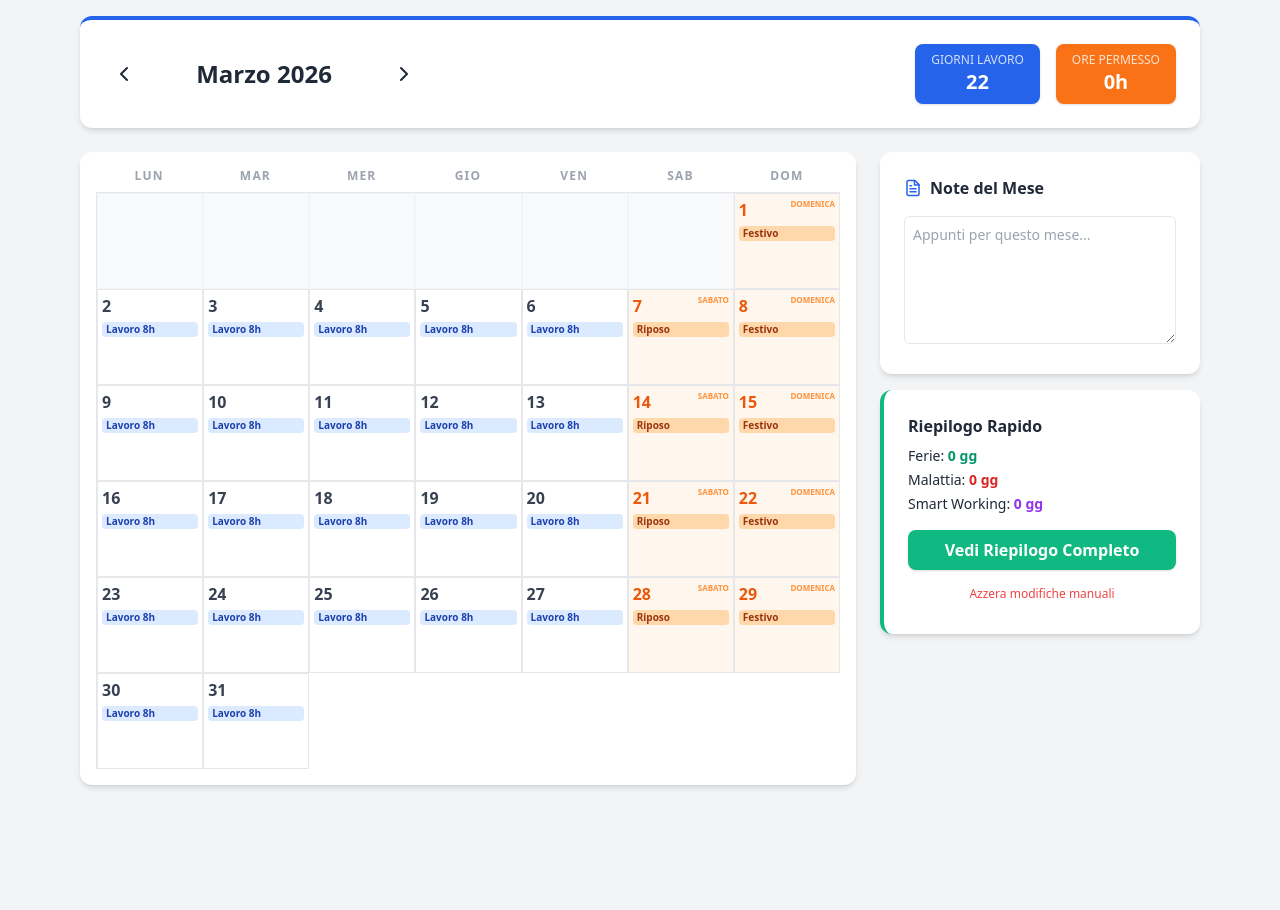
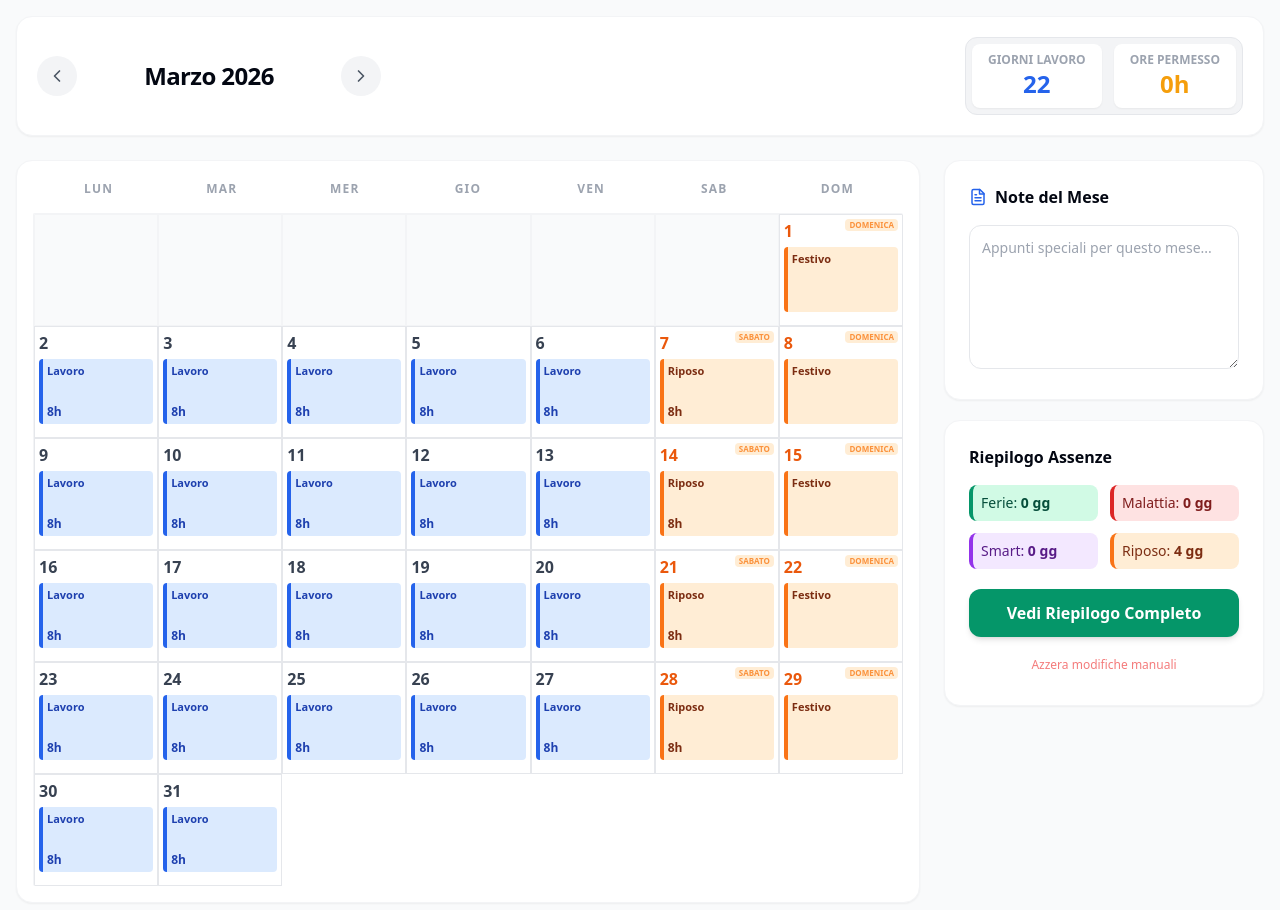
Before and after one commit to Aktarus72/orario-di-lavoro, a React (Create React App) app: page / in a window 1280 px wide. Shown: the top 910 px of the page. Before the commit the page ends 801 px from the top, so only its background shows below. Built offline with nearby package versions, Linux system fonts and the light colour scheme.

Commit message:
Enhance WorkCalendar with shift types and styles

```diff
--- a/src/App.js
+++ b/src/App.js
@@ -1,31 +1,36 @@
 import React, { useState, useEffect } from 'react';
-import { ChevronLeft, ChevronRight, Save, Trash2, FileText, Plus } from 'lucide-react';
+import { ChevronLeft, ChevronRight, Save, Trash2, FileText, Plus, X } from 'lucide-react';
 
 const WorkCalendar = () => {
   const [currentDate, setCurrentDate] = useState(new Date());
   const [workData, setWorkData] = useState({});
   const [selectedDay, setSelectedDay] = useState(null);
   const [monthNotes, setMonthNotes] = useState("");
+  const [showAddType, setShowAddType] = useState(false);
+  const [newTypeName, setNewTypeName] = useState("");
 
-  const shiftTypes = ["Lavoro", "Ferie", "Permesso", "Malattia", "Festivo", "Riposo", "Smart Working"];
+  const [shiftTypes, setShiftTypes] = useState(["Lavoro", "Ferie", "Permesso", "Malattia", "Festivo", "Riposo", "Smart Working"]);
 
-  // Festività Italiane Fisse
+  // Mappa dei colori per tipo di turno (Tailwind Classes)
+  const shiftColors = {
+    "Lavoro": "bg-blue-100 text-blue-800 border-l-4 border-blue-600",
+    "Ferie": "bg-emerald-100 text-emerald-900 border-l-4 border-emerald-600",
+    "Malattia": "bg-red-100 text-red-900 border-l-4 border-red-600",
+    "Riposo": "bg-orange-100 text-orange-900 border-l-4 border-orange-500",
+    "Festivo": "bg-orange-100 text-orange-900 border-l-4 border-orange-500",
+    "Smart Working": "bg-purple-100 text-purple-900 border-l-4 border-purple-600",
+    "Permesso": "bg-amber-100 text-amber-900 border-l-4 border-amber-500",
+    "default": "bg-gray-100 text-gray-800 border-l-4 border-gray-400"
+  };
+
   const italianHolidays = (year) => ({
-    [`${year}-01-01`]: "Capodanno",
-    [`${year}-01-06`]: "Epifania",
-    [`${year}-04-25`]: "Liberazione",
-    [`${year}-05-01`]: "Festa del Lavoro",
-    [`${year}-06-02`]: "Festa della Repubblica",
-    [`${year}-08-15`]: "Ferragosto",
-    [`${year}-11-01`]: "Ognissanti",
-    [`${year}-12-08`]: "Immacolata",
-    [`${year}-12-25`]: "Natale",
-    [`${year}-12-26`]: "S. Stefano",
+    [`${year}-01-01`]: "Capodanno", [`${year}-01-06`]: "Epifania", [`${year}-04-25`]: "Liberazione",
+    [`${year}-05-01`]: "Festa del Lavoro", [`${year}-06-02`]: "Festa della Repubblica", [`${year}-08-15`]: "Ferragosto",
+    [`${year}-11-01`]: "Ognissanti", [`${year}-12-08`]: "Immacolata", [`${year}-12-25`]: "Natale", [`${year}-12-26`]: "S. Stefano",
   });
 
   const formatDate = (y, m, d) => `${y}-${String(m + 1).padStart(2, '0')}-${String(d).padStart(2, '0')}`;
 
-  // Funzione per determinare il turno predefinito di un giorno
   const getDefaultShift = (dateStr) => {
     const date = new Date(dateStr);
     const dayOfWeek = date.getDay(); // 0 = Dom, 6 = Sab
@@ -33,9 +38,11 @@ const WorkCalendar = () => {
 
     if (holidays[dateStr]) return { type: "Festivo", hours: 0, label: holidays[dateStr] };
     if (dayOfWeek === 0) return { type: "Festivo", hours: 0, label: "Domenica" };
-    if (dayOfWeek === 6) return { type: "Riposo", hours: 0, label: "Sabato" };
+    if (dayOfWeek === 6) return { type: "Riposo", hours: 8, label: "Sabato" }; // Sabato Riposo ma 8h per default
     return { type: "Lavoro", hours: 8, label: "" };
   };
+
+  const getShiftStyle = (type) => shiftColors[type] || shiftColors["default"];
 
   const changeMonth = (offset) => {
     setCurrentDate(new Date(currentDate.getFullYear(), currentDate.getMonth() + offset, 1));
@@ -47,14 +54,32 @@ const WorkCalendar = () => {
     setSelectedDay({ ...existingData, date: dateStr });
   };
 
+  const handleShiftTypeSelect = (type) => {
+    let hours = 0;
+    if (["Lavoro", "Ferie", "Malattia", "Riposo", "Smart Working"].includes(type)) {
+      hours = 8;
+    } else if (type === "Permesso") {
+      hours = 1; // Permesso parte da 1 ora
+    }
+    setSelectedDay({...selectedDay, type, hours});
+  };
+
   const saveDay = () => {
     setWorkData({ ...workData, [selectedDay.date]: selectedDay });
     setSelectedDay(null);
   };
 
+  const addCustomShiftType = () => {
+    if (newTypeName && !shiftTypes.includes(newTypeName)) {
+      setShiftTypes([...shiftTypes, newTypeName]);
+      setNewTypeName("");
+      setShowAddType(false);
+    }
+  };
+
   // Calcolo Riepilogo
   const getSummary = () => {
-    let summary = { lavoro: 0, ferie: 0, malattia: 0, permessiOre: 0, smart: 0 };
+    let summary = { lavoro: 0, ferie: 0, malattia: 0, permessiOre: 0, smart: 0, riposo: 0 };
     const year = currentDate.getFullYear();
     const month = currentDate.getMonth();
     const days = new Date(year, month + 1, 0).getDate();
@@ -67,11 +92,8 @@ const WorkCalendar = () => {
       if (data.type === "Smart Working") summary.smart++;
       if (data.type === "Ferie") summary.ferie++;
       if (data.type === "Malattia") summary.malattia++;
-      if (data.hours > 0 && data.type !== "Lavoro") summary.permessiOre += parseFloat(data.hours);
-      // Se è un giorno di lavoro ma ha ore di permesso segnate:
-      if (data.type === "Lavoro" && data.hours < 8 && data.hours > 0) {
-          summary.permessiOre += (8 - data.hours);
-      }
+      if (data.type === "Riposo") summary.riposo++;
+      if (data.type === "Permesso") summary.permessiOre += parseFloat(data.hours || 0);
     }
     return summary;
   };
@@ -84,26 +106,29 @@ const WorkCalendar = () => {
     const startOffset = firstDay === 0 ? 6 : firstDay - 1;
     const days = [];
 
-    for (let i = 0; i < startOffset; i++) days.push(<div key={`empty-${i}`} className="h-24 bg-gray-50 border border-gray-100"></div>);
+    for (let i = 0; i < startOffset; i++) days.push(<div key={`empty-${i}`} className="h-28 bg-gray-50 border border-gray-100"></div>);
 
     for (let d = 1; d <= totalDays; d++) {
       const dateStr = formatDate(year, month, d);
       const data = workData[dateStr] || getDefaultShift(dateStr);
+      const style = getShiftStyle(data.type);
       const isWeekend = data.type === "Festivo" || data.type === "Riposo";
 
       days.push(
         <div key={d} onClick={() => handleDayClick(d)}
-             className={`h-24 border border-gray-200 p-1 cursor-pointer hover:bg-blue-50 transition-colors overflow-hidden ${isWeekend ? 'bg-orange-50' : 'bg-white'}`}>
-          <div className="flex justify-between items-start">
+             className={`h-28 border border-gray-200 p-1 cursor-pointer hover:bg-gray-100 transition-colors overflow-hidden bg-white`}>
+          <div className="flex justify-between items-start mb-1">
             <span className={`font-bold ${isWeekend ? 'text-orange-600' : 'text-gray-700'}`}>{d}</span>
-            {data.label && <span className="text-[8px] uppercase font-bold text-orange-400">{data.label}</span>}
+            {data.label && <span className="text-[8px] uppercase font-bold text-orange-400 bg-orange-100 px-1 rounded">{data.label}</span>}
           </div>
-          <div className="text-[10px] mt-1">
-            <div className={`rounded px-1 truncate font-semibold ${isWeekend ? 'bg-orange-200 text-orange-800' : 'bg-blue-100 text-blue-800'}`}>
-              {data.type} {data.hours > 0 && data.type === "Lavoro" ? `${data.hours}h` : ''}
-              {data.type === "Permesso" && `${data.hours}h`}
+          <div className={`text-[11px] rounded p-1 h-[65px] flex flex-col justify-between ${style}`}>
+            <div className="font-bold truncate">
+              {data.type}
             </div>
-            {data.notes && <div className="italic text-gray-500 truncate">{data.notes}</div>}
+            <div className="flex justify-between items-end">
+                <span className="font-black text-xs">{data.hours > 0 ? `${data.hours}h` : ''}</span>
+                {data.notes && <FileText size={12} className="opacity-60"/>}
+            </div>
           </div>
         </div>
       );
@@ -114,59 +139,60 @@ const WorkCalendar = () => {
   const summary = getSummary();
 
   return (
-    <div className="max-w-6xl mx-auto p-4 bg-gray-100 min-h-screen font-sans text-gray-800">
-      <header className="bg-white p-6 rounded-xl shadow-md mb-6 flex flex-col md:flex-row justify-between items-center gap-4 border-t-4 border-blue-600">
-        <div className="flex items-center gap-6">
-          <button onClick={() => changeMonth(-1)} className="p-2 hover:bg-gray-100 rounded-full"><ChevronLeft /></button>
-          <h1 className="text-2xl font-bold capitalize w-48 text-center">
+    <div className="max-w-7xl mx-auto p-4 bg-gray-50 min-h-screen font-sans text-gray-900">
+      <header className="bg-white p-5 rounded-2xl shadow-sm mb-6 flex flex-col md:flex-row justify-between items-center gap-4 border border-gray-100">
+        <div className="flex items-center gap-5">
+          <button onClick={() => changeMonth(-1)} className="p-2.5 bg-gray-100 hover:bg-gray-200 rounded-full text-gray-600 transition"><ChevronLeft size={20}/></button>
+          <h1 className="text-2xl font-extrabold capitalize w-56 text-center tracking-tight text-gray-950">
             {currentDate.toLocaleString('it-IT', { month: 'long', year: 'numeric' })}
           </h1>
-          <button onClick={() => changeMonth(1)} className="p-2 hover:bg-gray-100 rounded-full"><ChevronRight /></button>
+          <button onClick={() => changeMonth(1)} className="p-2.5 bg-gray-100 hover:bg-gray-200 rounded-full text-gray-600 transition"><ChevronRight size={20}/></button>
         </div>
-        <div className="flex gap-4">
-            <div className="bg-blue-600 text-white px-4 py-2 rounded-lg text-center shadow">
-                <p className="text-xs uppercase opacity-80">Giorni Lavoro</p>
-                <p className="text-xl font-bold">{summary.lavoro + summary.smart}</p>
+        <div className="flex gap-3 bg-gray-100 p-1.5 rounded-xl border border-gray-200">
+            <div className="bg-white px-4 py-2 rounded-lg text-center shadow-sm">
+                <p className="text-xs uppercase font-bold text-gray-400">Giorni Lavoro</p>
+                <p className="text-2xl font-black text-blue-600">{summary.lavoro + summary.smart}</p>
             </div>
-            <div className="bg-orange-500 text-white px-4 py-2 rounded-lg text-center shadow">
-                <p className="text-xs uppercase opacity-80">Ore Permesso</p>
-                <p className="text-xl font-bold">{summary.permessiOre}h</p>
+            <div className="bg-white px-4 py-2 rounded-lg text-center shadow-sm">
+                <p className="text-xs uppercase font-bold text-gray-400">Ore Permesso</p>
+                <p className="text-2xl font-black text-amber-500">{summary.permessiOre}h</p>
             </div>
         </div>
       </header>
 
       <div className="flex flex-col lg:flex-row gap-6">
-        <div className="flex-grow bg-white p-4 rounded-xl shadow-md">
-          <div className="grid grid-cols-7 text-center font-bold text-gray-400 mb-2 uppercase text-xs tracking-widest">
+        <div className="flex-grow bg-white p-4 rounded-2xl shadow-sm border border-gray-100">
+          <div className="grid grid-cols-7 text-center font-bold text-gray-400 mb-3 uppercase text-xs tracking-widest p-1">
             {['Lun', 'Mar', 'Mer', 'Gio', 'Ven', 'Sab', 'Dom'].map(d => <div key={d}>{d}</div>)}
           </div>
-          <div className="grid grid-cols-7 border-l border-t border-gray-200">
+          <div className="grid grid-cols-7 border-l border-t border-gray-100 rounded-sm overflow-hidden">
             {renderCalendar()}
           </div>
         </div>
 
-        <aside className="lg:w-80 flex flex-col gap-4">
-          <div className="bg-white p-6 rounded-xl shadow-md">
-            <h3 className="font-bold mb-4 flex items-center gap-2"><FileText size={18} className="text-blue-600"/> Note del Mese</h3>
+        <aside className="lg:w-80 flex flex-col gap-5">
+          <div className="bg-white p-6 rounded-2xl shadow-sm border border-gray-100">
+            <h3 className="font-bold mb-4 flex items-center gap-2 text-gray-950"><FileText size={18} className="text-blue-600"/> Note del Mese</h3>
             <textarea
-              className="w-full border border-gray-200 p-2 rounded-md h-32 focus:ring-2 focus:ring-blue-500 outline-none text-sm"
-              placeholder="Appunti per questo mese..."
+              className="w-full border border-gray-200 p-3 rounded-xl h-36 focus:ring-2 focus:ring-blue-200 focus:border-blue-400 outline-none text-sm transition"
+              placeholder="Appunti speciali per questo mese..."
               value={monthNotes}
               onChange={(e) => setMonthNotes(e.target.value)}
             />
           </div>
 
-          <div className="bg-white p-6 rounded-xl shadow-md border-l-4 border-emerald-500">
-            <h3 className="font-bold mb-2">Riepilogo Rapido</h3>
-            <div className="text-sm space-y-1">
-                <p>Ferie: <span className="font-bold text-emerald-600">{summary.ferie} gg</span></p>
-                <p>Malattia: <span className="font-bold text-red-600">{summary.malattia} gg</span></p>
-                <p>Smart Working: <span className="font-bold text-purple-600">{summary.smart} gg</span></p>
+          <div className="bg-white p-6 rounded-2xl shadow-sm border border-gray-100">
+            <h3 className="font-bold mb-4 text-gray-950">Riepilogo Assenze</h3>
+            <div className="grid grid-cols-2 gap-3 text-sm">
+                <div className={`${shiftColors["Ferie"]} p-2 rounded-lg`}>Ferie: <strong>{summary.ferie} gg</strong></div>
+                <div className={`${shiftColors["Malattia"]} p-2 rounded-lg`}>Malattia: <strong>{summary.malattia} gg</strong></div>
+                <div className={`${shiftColors["Smart Working"]} p-2 rounded-lg`}>Smart: <strong>{summary.smart} gg</strong></div>
+                <div className={`${shiftColors["Riposo"]} p-2 rounded-lg`}>Riposo: <strong>{summary.riposo} gg</strong></div>
             </div>
-            <button className="w-full mt-4 bg-emerald-500 text-white py-2 rounded-lg font-bold hover:bg-emerald-600 transition shadow">
+            <button className="w-full mt-5 bg-emerald-600 text-white py-3 rounded-xl font-bold hover:bg-emerald-700 transition shadow-md active:scale-95">
               Vedi Riepilogo Completo
             </button>
-            <button onClick={() => setWorkData({})} className="w-full mt-2 text-red-500 text-xs py-2 hover:underline">
+            <button onClick={() => setWorkData({})} className="w-full mt-3 text-red-500 text-xs py-2 hover:underline opacity-70">
               Azzera modifiche manuali
             </button>
           </div>
@@ -174,49 +200,69 @@ const WorkCalendar = () => {
       </div>
 
       {selectedDay && (
-        <div className="fixed inset-0 bg-black/60 flex items-center justify-center p-4 z-50 backdrop-blur-sm">
-          <div className="bg-white rounded-2xl p-6 w-full max-w-md shadow-2xl border-t-8 border-blue-600">
-            <h2 className="text-xl font-bold mb-4 text-gray-800">Modifica {new Date(selectedDay.date).toLocaleDateString('it-IT')}</h2>
+        <div className="fixed inset-0 bg-black/70 flex items-center justify-center p-4 z-50 backdrop-blur-sm transition-opacity">
+          <div className="bg-white rounded-3xl p-7 w-full max-w-2xl shadow-2xl border border-gray-100 transform transition-all animate-popIn">
+            <div className="flex justify-between items-center mb-6">
+                <h2 className="text-2xl font-extrabold text-gray-950">Modifica {new Date(selectedDay.date).toLocaleDateString('it-IT', { weekday: 'long', day: 'numeric', month: 'long' })}</h2>
+                <button onClick={() => setSelectedDay(null)} className="p-2 bg-gray-100 rounded-full text-gray-500 hover:bg-gray-200"><X size={20}/></button>
+            </div>
 
-            <div className="grid grid-cols-2 gap-2 mb-6">
-              {shiftTypes.map(type => (
+            <div className="mb-6">
+                <label className="block text-xs font-bold text-gray-400 uppercase mb-3 tracking-wider">Tipo di Turno</label>
+                <div className="grid grid-cols-3 md:grid-cols-4 gap-2.5">
+                {shiftTypes.map(type => {
+                    const isActive = selectedDay.type === type;
+                    const style = getShiftStyle(type);
+                    return (
                     <button
                         key={type}
-                  onClick={() => setSelectedDay({...selectedDay, type, hours: (type === "Lavoro" ? 8 : 0)})}
-                  className={`p-2 rounded-lg border text-sm font-medium transition-all ${selectedDay.type === type ? 'bg-blue-600 text-white border-blue-600 shadow-lg scale-105' : 'bg-gray-50 text-gray-600 hover:bg-gray-100'}`}
+                        onClick={() => handleShiftTypeSelect(type)}
+                        className={`p-3 rounded-xl border text-sm font-semibold transition-all flex flex-col items-start gap-1 ${isActive ? `${style} shadow-lg scale-105 border-current` : 'bg-gray-50 text-gray-700 border-gray-100 hover:bg-gray-100'}`}
                     >
                         {type}
+                        {isActive && <span className="text-xs opacity-70">{selectedDay.hours}h</span>}
                     </button>
-              ))}
+                    );
+                })}
+                {showAddType ? (
+                    <div className="col-span-2 md:col-span-2 flex gap-2 items-center bg-gray-50 p-1 rounded-xl border border-gray-100">
+                        <input type="text" value={newTypeName} onChange={(e) => setNewTypeName(e.target.value)} placeholder="Nome turno..." className="flex-grow p-2 rounded-lg border text-sm outline-none focus:border-blue-400"/>
+                        <button onClick={addCustomShiftType} className="bg-blue-600 text-white p-2 rounded-lg"><Save size={16}/></button>
+                        <button onClick={() => setShowAddType(false)} className="bg-gray-200 text-gray-600 p-2 rounded-lg"><X size={16}/></button>
                     </div>
-
-            <div className="bg-gray-50 p-4 rounded-xl mb-6">
-              <label className="block text-xs font-bold text-gray-400 uppercase mb-2">
-                {selectedDay.type === "Permesso" ? "Ore di Permesso" : "Ore di Lavoro"}
-              </label>
-              <div className="flex items-center justify-center gap-6">
-                <button onClick={() => setSelectedDay({...selectedDay, hours: Math.max(0, selectedDay.hours - 1)})} className="w-10 h-10 bg-white border rounded-full shadow-sm text-xl font-bold">-</button>
-                <span className="text-3xl font-black text-blue-600">{selectedDay.hours}h</span>
-                <button onClick={() => setSelectedDay({...selectedDay, hours: selectedDay.hours + 1})} className="w-10 h-10 bg-white border rounded-full shadow-sm text-xl font-bold">+</button>
+                ) : (
+                    <button onClick={() => setShowAddType(true)} className="p-3 rounded-xl border border-dashed border-gray-300 text-sm font-medium text-gray-500 flex items-center justify-center gap-2 hover:border-blue-400 hover:text-blue-600 transition">
+                        <Plus size={16}/> Aggiungi Tipo
+                    </button>
+                )}
                 </div>
             </div>
 
-            <div className="mb-6">
-              <label className="block text-xs font-bold text-gray-400 uppercase mb-1">Note del giorno</label>
-              <input
-                type="text"
-                className="w-full border-b-2 border-gray-200 p-2 focus:border-blue-600 outline-none transition-colors"
-                placeholder="Esempio: Consegna progetto..."
+            <div className="flex flex-col md:flex-row gap-5 mb-8">
+                <div className="bg-gray-50 p-5 rounded-2xl flex-1 border border-gray-100">
+                <label className="block text-xs font-bold text-gray-400 uppercase mb-3 tracking-wider">Regola Ore ({selectedDay.type})</label>
+                <div className="flex items-center justify-center gap-6">
+                    <button onClick={() => setSelectedDay({...selectedDay, hours: Math.max(0, selectedDay.hours - 1)})} className="w-12 h-12 bg-white border border-gray-200 rounded-full shadow-sm text-2xl font-bold text-gray-600 hover:bg-gray-100 active:scale-90 transition">-</button>
+                    <span className="text-5xl font-black text-blue-600 tracking-tighter w-24 text-center">{selectedDay.hours}<span className="text-3xl font-bold text-blue-400">h</span></span>
+                    <button onClick={() => setSelectedDay({...selectedDay, hours: selectedDay.hours + 1})} className="w-12 h-12 bg-white border border-gray-200 rounded-full shadow-sm text-2xl font-bold text-gray-600 hover:bg-gray-100 active:scale-90 transition">+</button>
+                </div>
+                </div>
+
+                <div className="flex-1">
+                <label className="block text-xs font-bold text-gray-400 uppercase mb-3 tracking-wider">Note del giorno</label>
+                <textarea
+                    className="w-full border border-gray-200 p-4 rounded-2xl h-[120px] focus:ring-2 focus:ring-blue-100 focus:border-blue-400 outline-none transition text-sm"
+                    placeholder="Esempio: Consegna progetto o motivo permesso..."
                     value={selectedDay.notes || ""}
                     onChange={(e) => setSelectedDay({...selectedDay, notes: e.target.value})}
                 />
                 </div>
+            </div>
 
-            <div className="flex gap-3">
-              <button onClick={saveDay} className="flex-grow bg-blue-600 text-white py-4 rounded-xl font-bold flex items-center justify-center gap-2 shadow-lg hover:bg-blue-700 active:scale-95 transition-all">
-                <Save size={20}/> SALVA
+            <div className="flex gap-4">
+              <button onClick={saveDay} className="flex-grow bg-blue-600 text-white py-4 rounded-2xl font-bold flex items-center justify-center gap-2.5 shadow-lg hover:bg-blue-700 active:scale-95 transition-all text-lg">
+                <Save size={22}/> CONFERMA E SALVA
               </button>
-              <button onClick={() => setSelectedDay(null)} className="px-6 py-4 bg-gray-100 text-gray-500 rounded-xl font-bold hover:bg-gray-200 transition-all">Annulla</button>
             </div>
           </div>
         </div>
```
Lines whose indentation alone changed are shown as unchanged.
